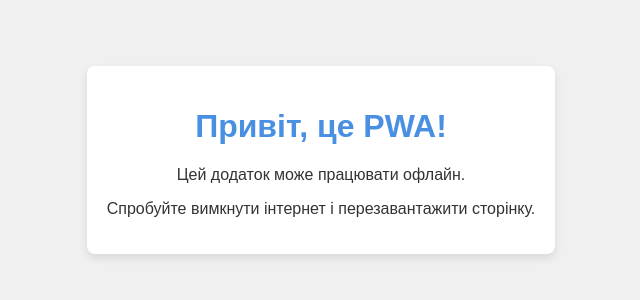
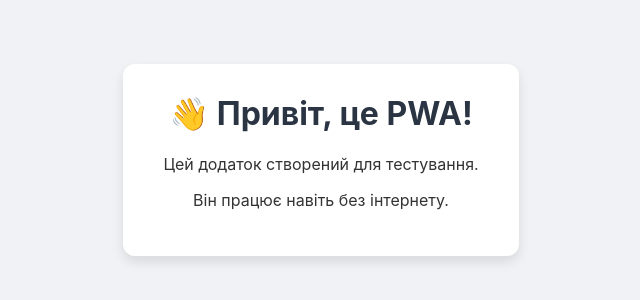
Before and after one commit to Krotik228cap/kyryl, a plain HTML site: page index.html in a window 1280 px wide. Shown: the part 240-540 px from the top of the page, without its empty margins (319-959 px from the left). Drawn offline with Linux system fonts and the light colour scheme.

Commit message:
second commit

```diff
--- a/app.js
+++ b/app.js
@@ -1,13 +1,11 @@
 // Перевіряємо, чи підтримує браузер Service Worker
 if ('serviceWorker' in navigator) {
+  // Реєструємо наш файл sw.js при завантаженні сторінки
   window.addEventListener('load', () => {
-    // Реєструємо наш файл sw.js
-    navigator.serviceWorker.register('/sw.js')
-      .then(registration => {
-        console.log('Service Worker зареєстровано успішно:', registration);
-      })
-      .catch(error => {
-        console.error('Помилка реєстрації Service Worker:', error);
-      });
+    navigator.serviceWorker.register('sw.js').then(registration => {
+      console.log('Service Worker зареєстровано успішно!');
+    }).catch(error => {
+      console.log('Помилка реєстрації Service Worker: ', error);
+    });
   });
 }
--- a/index.html
+++ b/index.html
@@ -3,28 +3,17 @@
 <head>
     <meta charset="UTF-8">
     <meta name="viewport" content="width=device-width, initial-scale=1.0">
-  <title>Простий PWA</title>
-
-  <!-- CSS -->
+    <title>Тестовий PWA</title>
+    <meta name="theme-color" content="#2A3443"/>
     <link rel="stylesheet" href="style.css">
-
-  <!-- PWA Manifest -->
     <link rel="manifest" href="manifest.json">
-
-  <!-- iOS Support -->
-  <meta name="apple-mobile-web-app-capable" content="yes">
-  <meta name="apple-mobile-web-app-status-bar-style" content="black">
-  <meta name="apple-mobile-web-app-title" content="Простий PWA">
-  <link rel="apple-touch-icon" href="icons/icon-192x192.png">
 </head>
 <body>
-  <div class="container">
-    <h1>Привіт, це PWA!</h1>
-    <p>Цей додаток може працювати офлайн.</p>
-    <p>Спробуйте вимкнути інтернет і перезавантажити сторінку.</p>
+    <div class="card">
+        <h1>👋 Привіт, це PWA!</h1>
+        <p>Цей додаток створений для тестування.</p>
+        <p>Він працює навіть без інтернету.</p>
     </div>
-
-  <!-- JS -->
     <script src="app.js"></script>
 </body>
 </html>
--- a/style.css
+++ b/style.css
@@ -1,20 +1,23 @@
 body {
-font-family: sans-serif;
-background-color: #f0f0f0;
-color: #333;
-display: flex;
-justify-content: center;
-align-items: center;
-height: 100vh;
-margin: 0;
+    font-family: -apple-system, BlinkMacSystemFont, sans-serif;
+    background-color: #f0f2f5;
+    display: flex;
+    justify-content: center;
+    align-items: center;
+    height: 100vh;
+    margin: 0;
+}
 
+.card {
+    background-color: white;
+    padding: 30px 40px;
+    border-radius: 12px;
+    box-shadow: 0 6px 12px rgba(0, 0, 0, 0.1);
+    text-align: center;
+    color: #333;
 }
-.container {
-text-align: center;
-padding: 20px;
-border-radius: 8px;
-background-color: white;
-box-shadow: 0 4px 8px rgba(0,0,0,0.1);
+
+h1 {
+    color: #2A3443;
+    margin-top: 0;
 }
-h1 {
-color: #4a90e2;
```
Also changed, not shown: install.css (+1 -18 lines), install.html (+1 -9 lines), install.js (+1 -10 lines), sw.js (+11 -8 lines), manifest.json. Lines whose indentation alone changed are shown as unchanged.
